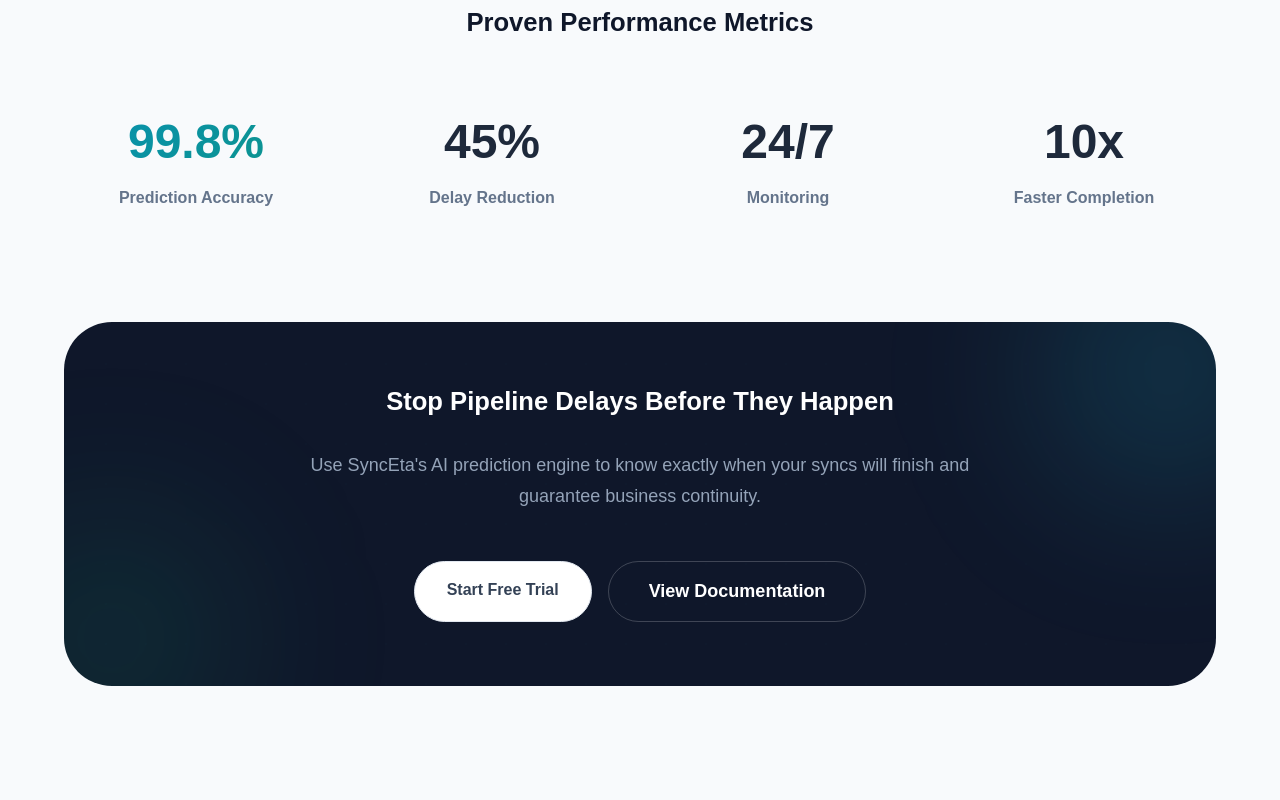
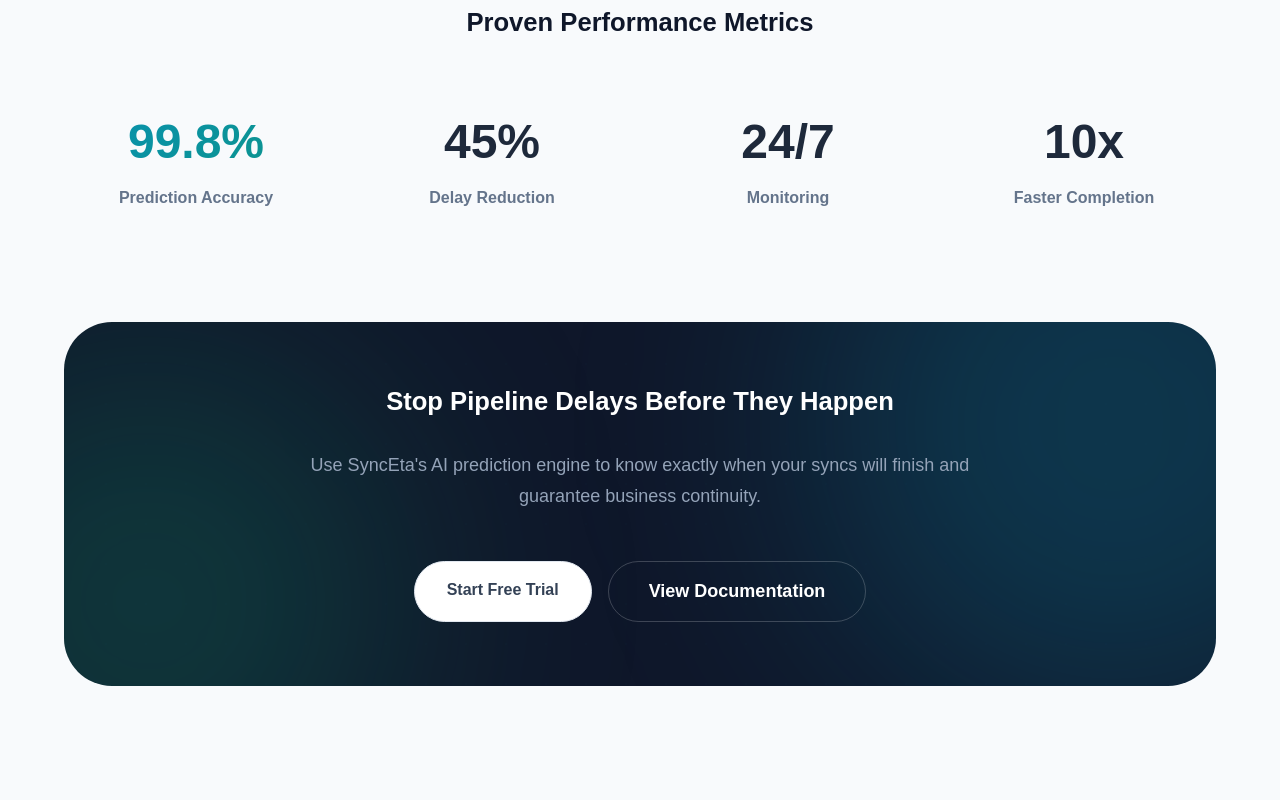
Before and after one commit to DramaticCollaboration/empasy.github.io, a React (Vite) app: page /en/synceta in a window 1280 px wide. Shown: the part 2160-2960 px from the top of the page. Built offline with nearby package versions, Linux system fonts and the light colour scheme; a web font is replaced by a local one.

Commit message:
blob 색상 수정

```diff
--- a/src/pages/CommerceLogi.jsx
+++ b/src/pages/CommerceLogi.jsx
@@ -176,6 +176,9 @@ const CommerceLogi = () => {
           transition={{ duration: 0.6 }}
         >
           <div className="cl-stats-box cl-grid-bg-dark">
+            {/* Deco blobs */}
+            <div style={{ position: 'absolute', top: 0, right: 0, width: '600px', height: '600px', background: 'rgba(6,182,212,0.2)', borderRadius: '50%', filter: 'blur(120px)', transform: 'translate(33%, -33%)', pointerEvents: 'none' }} />
+            <div style={{ position: 'absolute', bottom: 0, left: 0, width: '500px', height: '500px', background: 'rgba(16,185,129,0.2)', borderRadius: '50%', filter: 'blur(120px)', transform: 'translate(-33%, 33%)', pointerEvents: 'none' }} />
             <div className="cl-grid-overlay" />
             <div className="cl-stats-inner">
               {/* Progress bars */}
--- a/src/pages/Company.jsx
+++ b/src/pages/Company.jsx
@@ -187,9 +187,8 @@ const Company = () => {
             viewport={{ once: true }}
             transition={{ duration: 0.6 }}
           >
-            {/* Deco blobs */}
-            <div style={{ position: 'absolute', right: '-80px', top: '-80px', width: '256px', height: '256px', background: 'rgba(34,211,238,0.15)', borderRadius: '50%', filter: 'blur(80px)', pointerEvents: 'none' }} />
-            <div style={{ position: 'absolute', left: '-80px', bottom: '-80px', width: '256px', height: '256px', background: 'rgba(16,185,129,0.12)', borderRadius: '50%', filter: 'blur(80px)', pointerEvents: 'none' }} />
+            <div style={{ position: 'absolute', top: 0, right: 0, width: '600px', height: '600px', background: 'rgba(6,182,212,0.2)', borderRadius: '50%', filter: 'blur(120px)', transform: 'translate(33%, -33%)', pointerEvents: 'none' }} />
+            <div style={{ position: 'absolute', bottom: 0, left: 0, width: '500px', height: '500px', background: 'rgba(16,185,129,0.2)', borderRadius: '50%', filter: 'blur(120px)', transform: 'translate(-33%, 33%)', pointerEvents: 'none' }} />
             <h2 className="company-cta-title">{t('company.page.recruit.title')}</h2>
             <p className="company-cta-desc">{t('company.page.recruit.desc')}</p>
             <Link
--- a/src/pages/SyncEta.jsx
+++ b/src/pages/SyncEta.jsx
@@ -259,10 +259,8 @@ const SyncEta = () => {
             viewport={{ once: true }}
             transition={{ duration: 0.6 }}
           >
-            {/* Deco blobs */}
-            <div style={{ position: 'absolute', right: '-80px', top: '-80px', width: '256px', height: '256px', background: 'rgba(34,211,238,0.15)', borderRadius: '50%', filter: 'blur(80px)', pointerEvents: 'none' }} />
-            <div style={{ position: 'absolute', left: '-80px', bottom: '-80px', width: '256px', height: '256px', background: 'rgba(16,185,129,0.12)', borderRadius: '50%', filter: 'blur(80px)', pointerEvents: 'none' }} />
-
+            <div style={{ position: 'absolute', top: 0, right: 0, width: '600px', height: '600px', background: 'rgba(6,182,212,0.2)', borderRadius: '50%', filter: 'blur(120px)', transform: 'translate(33%, -33%)', pointerEvents: 'none' }} />
+            <div style={{ position: 'absolute', bottom: 0, left: 0, width: '500px', height: '500px', background: 'rgba(16,185,129,0.2)', borderRadius: '50%', filter: 'blur(120px)', transform: 'translate(-33%, 33%)', pointerEvents: 'none' }} />
             <div className="se-cta-network-bg" />
             <div className="se-cta-inner">
               <h2 className="se-cta-title">
--- a/src/pages/UseCases.jsx
+++ b/src/pages/UseCases.jsx
@@ -284,9 +284,8 @@ const UseCases = () => {
           transition={{ duration: 0.6 }}
           style={{ background: '#0f172a', padding: 'clamp(40px, 6vw, 56px)', marginBottom: '80px' }}
         >
-          {/* Deco blobs */}
-          <div style={{ position: 'absolute', right: '-80px', top: '-80px', width: '256px', height: '256px', background: 'rgba(34,211,238,0.15)', borderRadius: '50%', filter: 'blur(80px)', pointerEvents: 'none' }} />
-          <div style={{ position: 'absolute', left: '-80px', bottom: '-80px', width: '256px', height: '256px', background: 'rgba(16,185,129,0.12)', borderRadius: '50%', filter: 'blur(80px)', pointerEvents: 'none' }} />
+          <div style={{ position: 'absolute', top: 0, right: 0, width: '600px', height: '600px', background: 'rgba(6,182,212,0.2)', borderRadius: '50%', filter: 'blur(120px)', transform: 'translate(33%, -33%)', pointerEvents: 'none' }} />
+          <div style={{ position: 'absolute', bottom: 0, left: 0, width: '500px', height: '500px', background: 'rgba(16,185,129,0.2)', borderRadius: '50%', filter: 'blur(120px)', transform: 'translate(-33%, 33%)', pointerEvents: 'none' }} />
 
           <div style={{ position: 'relative', zIndex: 1 }}>
             <div style={{ textAlign: 'center', marginBottom: '48px' }}>
```
